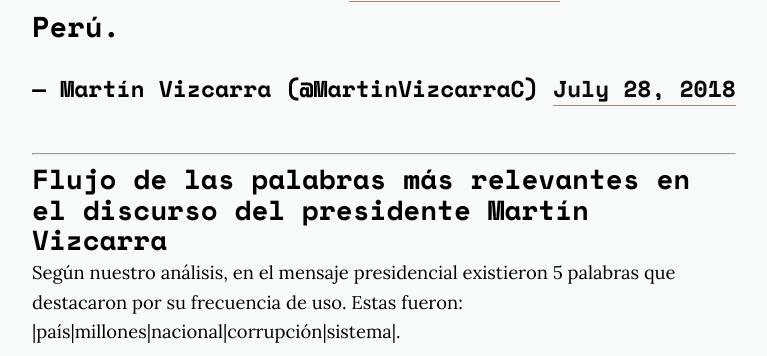
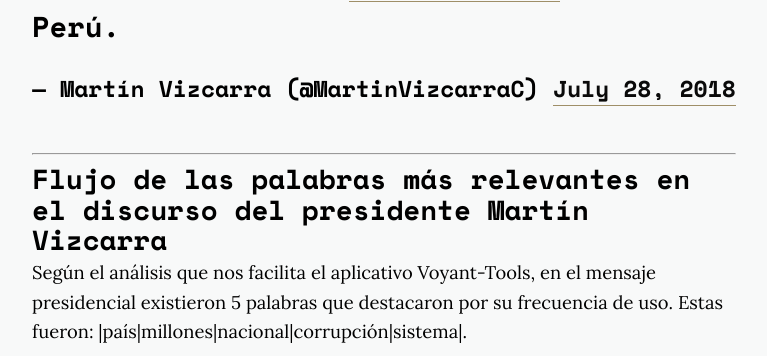
Before and after one commit to manuelvarzen/Vigia, a Jekyll site: the page built from _posts/2018-07-29-Message-TexFlow.md, in a window 1280 px wide and 900 px high, scrolled down 1322 px, cut to the strip 0-356 px from the top of the window. Shown: the whole strip, without its empty margins (256-1023 px from the left). Built offline with Jekyll 4.4.1, drawn with Linux system fonts in a browser that asks for light colours; nearby versions of some CDN libraries; comment, search, counter and statistics services are not loaded; some of the changed lines change nothing that is shown.

Commit message:
Update 2018-07-29-Message-TexFlow.md

```diff
--- a/_posts/2018-07-29-Message-TexFlow.md
+++ b/_posts/2018-07-29-Message-TexFlow.md
@@ -20,7 +20,15 @@
 
 ---
 ### Flujo de las palabras más relevantes en el discurso del presidente Martín Vizcarra
-Según nuestro análisis, en el mensaje presidencial existieron 5 palabras que destacaron por su frecuencia de uso. Estas fueron: |país|millones|nacional|corrupción|sistema|.
+Según el análisis que nos facilita el aplicativo Voyant-Tools, en el mensaje presidencial existieron 5 palabras que destacaron por su frecuencia de uso. Estas fueron: |país|millones|nacional|corrupción|sistema|.
+
+<!--	Exported from Voyant Tools (voyant-tools.org).
+The iframe src attribute below uses a relative protocol to better function with both
+http and https sites, but if you're embedding this into a local web page (file protocol)
+you should add an explicit protocol (https if you're using voyant-tools.org, otherwise
+it depends on this server.
+Feel free to change the height and width values or other styling below: -->
+<iframe style='width: 720px; height: 400px;' src='//voyant-tools.org/tool/StreamGraph/?lang=es&stopList=keywords-13c83ff4cbc0e57ddb8ae730fa9fc270&bins=10&docId=a5cca7ef7b39ab705cfa26e6cb1f92d6&corpus=2f4cd0a4eb79d33ea30e80d4c5761d49'></iframe>
 
 Como observamos en la imagen la palabra país se mantuvo como un flujo continuo a lo largo de los segmento del mensaje constituyendo un eje sobre la cual descansaron otras dos palabras: nacional y sistema.
 
@@ -34,14 +42,6 @@
 
 Como se observa es posible identificar como aparece en magnitud para luego desvanecerse por complejo con lo que estamos frente a la concepción de que el dinero, aunque bastante necesario, no es suficiente.
 
-<!--	Exported from Voyant Tools (voyant-tools.org).
-The iframe src attribute below uses a relative protocol to better function with both
-http and https sites, but if you're embedding this into a local web page (file protocol)
-you should add an explicit protocol (https if you're using voyant-tools.org, otherwise
-it depends on this server.
-Feel free to change the height and width values or other styling below: -->
-<iframe style='width: 720px; height: 400px;' src='//voyant-tools.org/tool/StreamGraph/?lang=es&stopList=keywords-13c83ff4cbc0e57ddb8ae730fa9fc270&bins=10&docId=a5cca7ef7b39ab705cfa26e6cb1f92d6&corpus=2f4cd0a4eb79d33ea30e80d4c5761d49'></iframe>
-
 ---
 ### Transición de las palabras en el texto del mensaje presidencial.
 Una forma dinámica de identificar el flujo de aquellas palabras es a través de esta otra visualización basada en el Arco de Texto. Nos facilita la identificación de las palabras vecinas que acompañan a cada una de las anteriores y de esta forma veremos como se construye la secuencia de los mensajes que tienen un llamado a la acción por parte de los ciudadanos.
```
